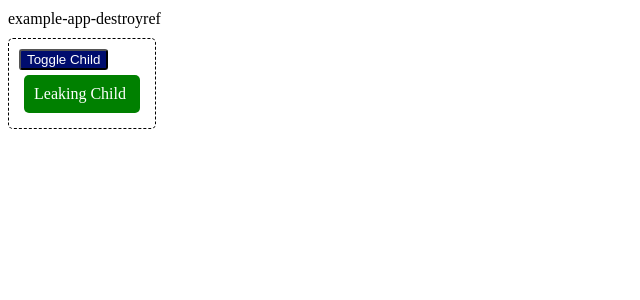
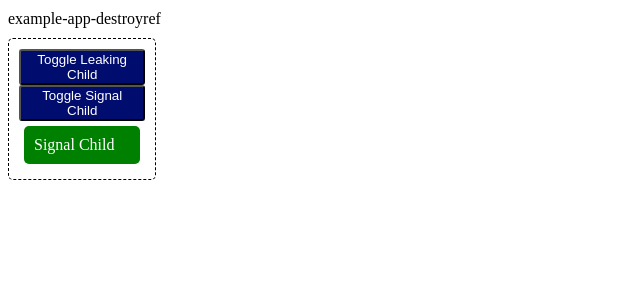
Before and after one commit to svene/angular-example-projects, an Angular app in the folder example-app-destroyref/: page / in a window 1280 px wide. Shown: the top 300 px of the page, without its empty margins (0-640 px from the left). Built offline with nearby package versions, Linux system fonts and the light colour scheme.

Commit message:
example-app-destroyref: added non-leaking signal child

```diff
--- a/example-app-destroyref/src/app/app.component.ts
+++ b/example-app-destroyref/src/app/app.component.ts
@@ -1,17 +1,22 @@
 import { Component } from '@angular/core';
 import { CommonModule } from '@angular/common';
 import {LeakingChildComponent} from "./leaking-child.component";
+import {SignalChildComponent} from "./signal-child.component";
 
 @Component({
   selector: 'app-root',
   standalone: true,
-  imports: [CommonModule, LeakingChildComponent],
+  imports: [CommonModule, LeakingChildComponent, SignalChildComponent],
 
   template: `
     <div class="app-header">{{title}}</div>
     <div class="app-container">
-      <div><button class="app-button" type="button" (click)="toggleChild()">Toggle Child</button></div>
-      <app-child *ngIf="childVisible"/>
+      <div>
+        <button class="app-button" type="button" (click)="toggleLeakingChild()">Toggle Leaking Child</button>
+        <button class="app-button" type="button" (click)="toggleSignalChild()">Toggle Signal Child</button>
+      </div>
+      <app-leaking-child *ngIf="leakingChildVisible"/>
+      <app-signal-child *ngIf="signalChildVisible"/>
     </div>
   `,
   styles: [
@@ -38,9 +43,14 @@ import {LeakingChildComponent} from "./leaking-child.component";
 })
 export class AppComponent {
   title = 'example-app-destroyref';
-  childVisible = true;
+  leakingChildVisible = false;
+  signalChildVisible = true;
 
-  toggleChild() {
-    this.childVisible = !this.childVisible;
+  toggleLeakingChild() {
+    this.leakingChildVisible = !this.leakingChildVisible;
+  }
+
+  toggleSignalChild() {
+    this.signalChildVisible = !this.signalChildVisible;
   }
 }
--- a/example-app-destroyref/src/app/leaking-child.component.ts
+++ b/example-app-destroyref/src/app/leaking-child.component.ts
@@ -3,7 +3,7 @@ import { CommonModule } from '@angular/common';
 import {interval, Observable} from "rxjs";
 
 @Component({
-  selector: 'app-child',
+  selector: 'app-leaking-child',
   standalone: true,
   imports: [CommonModule],
   template: `
--- /dev/null
+++ b/example-app-destroyref/src/app/signal-child.component.ts
@@ -0,0 +1,44 @@
+import {Component, effect, OnDestroy, OnInit, Signal} from '@angular/core';
+import { CommonModule } from '@angular/common';
+import {interval, Observable, tap} from "rxjs";
+import {toSignal} from "@angular/core/rxjs-interop";
+
+@Component({
+  selector: 'app-signal-child',
+  standalone: true,
+  imports: [CommonModule],
+  template: `
+    <div class="component-container">Signal Child</div>
+  `,
+  styles: [
+    `
+      .component-container {
+        color: white;
+        background-color: green;
+        margin: 5px;
+        padding: 10px;
+        border-radius: 5px;
+      }
+    `
+  ],
+})
+export class SignalChildComponent implements OnInit, OnDestroy {
+  counter$!: Observable<number>;
+  counter!: Signal<number | undefined>;
+  id = new Date().getTime()
+
+  constructor() {
+    this.counter$ = interval(1000).pipe(
+      tap(it => console.count(`id: ${this.id}`)),
+    );
+    this.counter = toSignal(this.counter$);
+  }
+
+  ngOnInit(): void {
+    console.log('Child: ngOnInit');
+  }
+
+  ngOnDestroy(): void {
+    console.log('Child: ngOnDestroy');
+  }
+}
```
